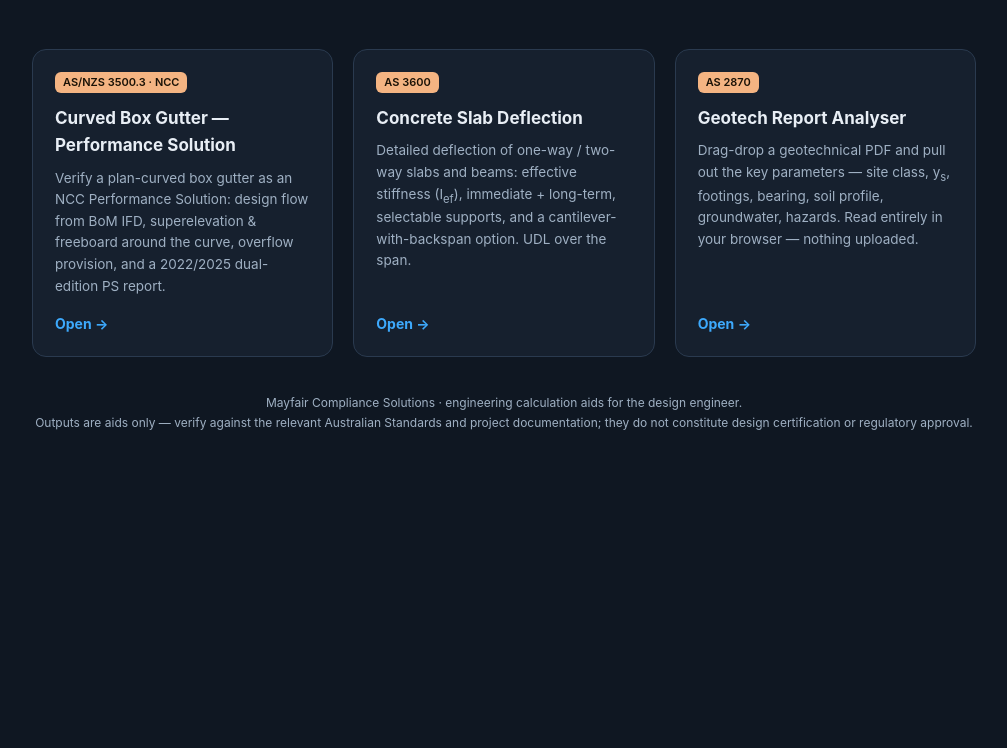
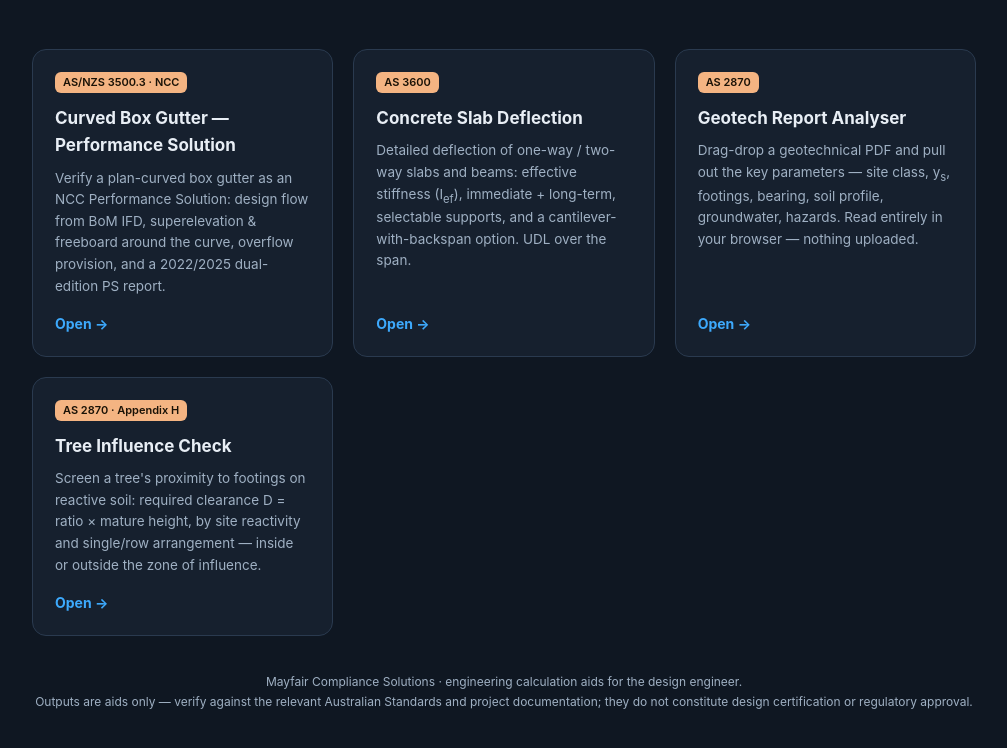
Before and after one commit to jackmfc/jackmfc.github.io, a plain HTML site: page index.html in a window 1280 px wide. Shown: the part 170-918 px from the top of the page, without its empty margins (136-1143 px from the left). Before the commit the page ends 800 px from the top, so only its background shows below. Drawn offline with Linux system fonts and the light colour scheme.

Commit message:
Add Tree Influence Check (AS 2870 Appendix H) card to home page
Co-Authored-By: Claude Opus 4.8 <noreply@anthropic.com>

```diff
--- a/index.html
+++ b/index.html
@@ -64,6 +64,14 @@
         <span class="open">Open →</span>
       </a>
 
+      <a class="card" href="/tree-influence/">
+        <span class="bar"></span>
+        <span class="badge">AS 2870 · Appendix H</span>
+        <h2>Tree Influence Check</h2>
+        <p>Screen a tree's proximity to footings on reactive soil: required clearance D = ratio × mature height, by site reactivity and single/row arrangement — inside or outside the zone of influence.</p>
+        <span class="open">Open →</span>
+      </a>
+
     </div>
 
     <div class="foot">
```
